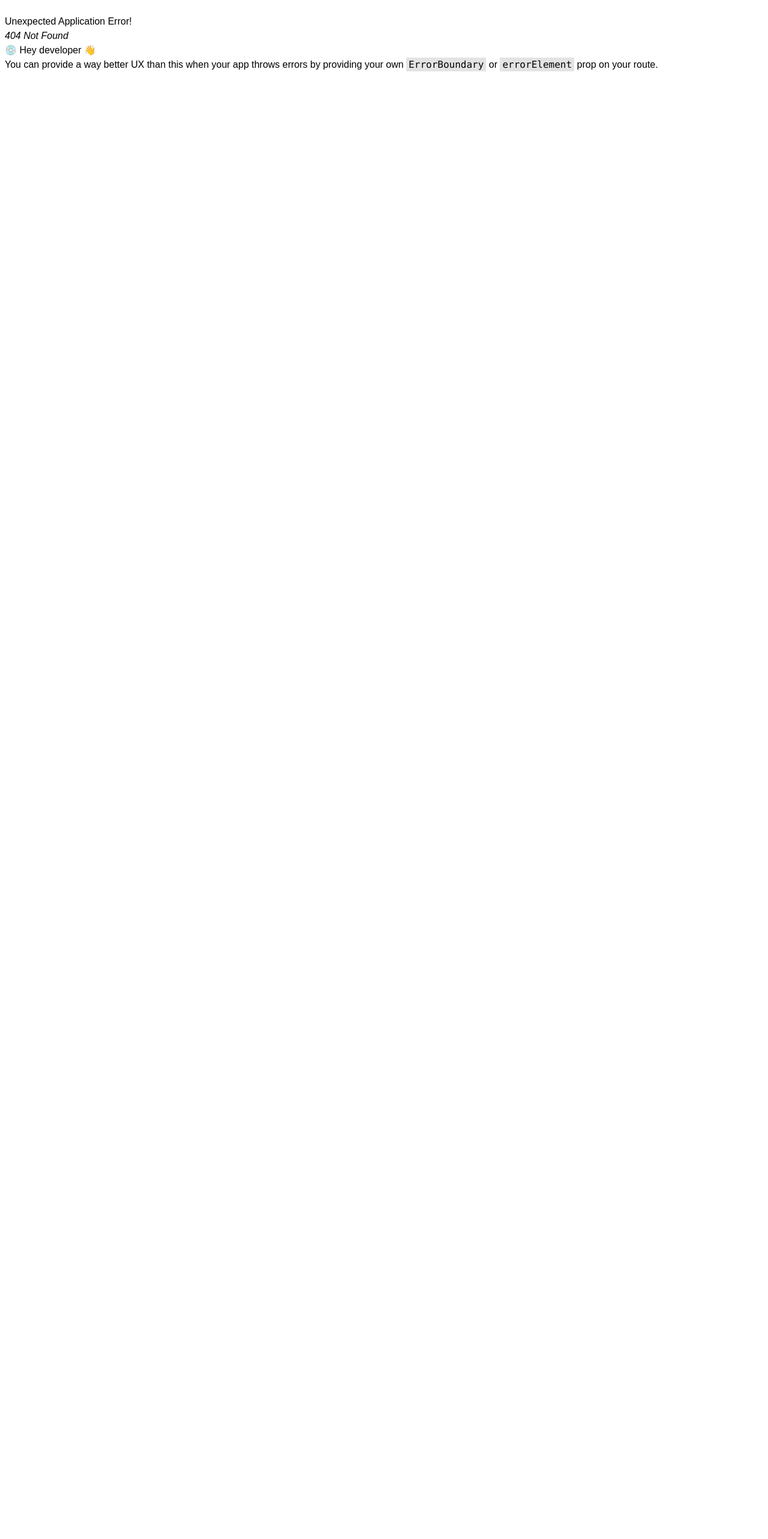
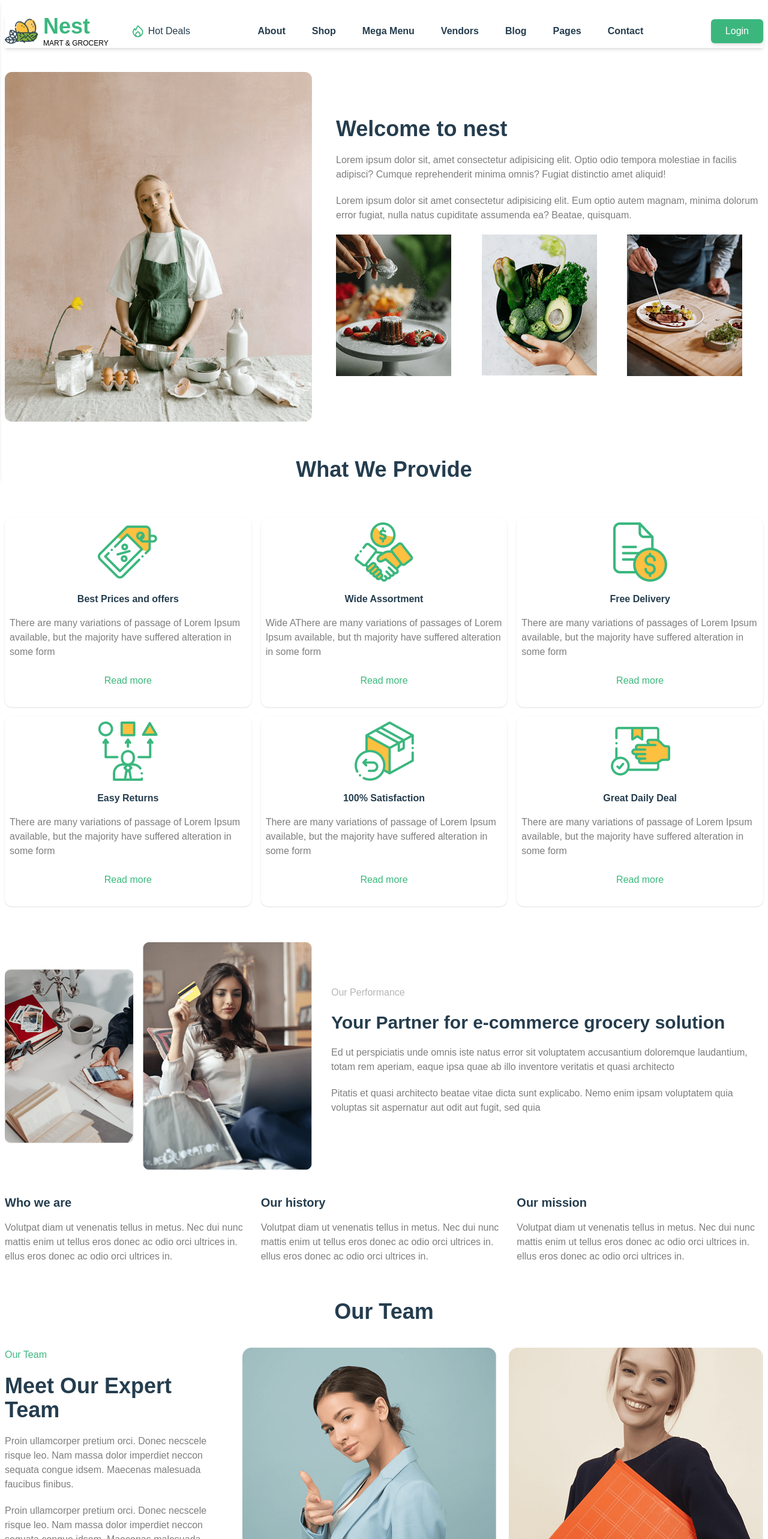
Before and after one commit to CseRashed/nest-mart, a React (Vite) app: page /about in a window 1280 px wide. Before the commit this address had no page. Shown: the top 2566 px of the page at 60% size. Before the commit the page ends 800 px from the top, so only its background shows below. Built offline with nearby package versions, Linux system fonts and the light colour scheme.

Commit message:
fixing path and route name and also deploy script

```diff
--- a/package.json
+++ b/package.json
@@ -1,10 +1,12 @@
 {
   "name": "nest_mart",
+  "homepage": "https://github.com/CseRashed/nest-mart",
   "private": true,
   "version": "0.0.0",
   "type": "module",
   "scripts": {
     "dev": "vite",
+    "deploy":"gh-pages -d dist",
     "build": "vite build",
     "lint": "eslint .",
     "preview": "vite preview"
@@ -27,6 +29,7 @@
     "eslint": "^9.36.0",
     "eslint-plugin-react-hooks": "^5.2.0",
     "eslint-plugin-react-refresh": "^0.4.22",
+    "gh-pages": "^6.3.0",
     "globals": "^16.4.0",
     "vite": "^7.1.7"
   }
--- a/src/Components/BlogPerformance/BlogPerformance.jsx
+++ b/src/Components/AboutPerformance/AboutPerformance.jsx
@@ -1,6 +1,6 @@
 import React from 'react'
 import img from '../../assets/about-5.png'
-export default function BlogPerformance() {
+export default function AboutPerformance() {
   return (
     <div className=' my-7 md:mt-10 lg:mt-15'>
       <div className='flex flex-col md:flex-row lg:flex-row gap-8 items-center'>
--- a/src/Components/BlogProvide/BlogProvide.jsx
+++ b/src/Components/AboutProvide/AboutProvide.jsx
@@ -5,7 +5,7 @@ import img3 from '../../assets/icon-3.png'
 import img4 from '../../assets/icon-4.png'
 import img5 from '../../assets/icon-5.png'
 import img6 from '../../assets/icon-6.png'
-export default function BlogProvide() {
+export default function AboutProvide() {
     const cart =[
         {img:`${img1}`,
         title:'Best Prices and offers',
--- a/src/Components/BlogTeam/BlogTeam.jsx
+++ b/src/Components/AboutTeam/AboutTeam.jsx
@@ -2,7 +2,7 @@ import React from 'react'
 import { FaFacebookF, FaInstagram, FaTwitter, FaYoutube } from 'react-icons/fa'
 import img1 from '../../assets/Main.png'
 import img2 from '../../assets/Main-1.png'
-export default function BlogTeam() {
+export default function AboutTeam() {
   return (
     <div className='mt-5 md:mt-1 lg:mt-15'>
       <h1 className='text-[#253D4E] font-bold text-2xl md:text-3xl lg:text-4xl text-center mb-5 md:mb-10 lg:mb-10'>Our Team</h1>
--- a/src/Components/BlogWelcome/BlogWelcome.jsx
+++ b/src/Components/AboutWelcome/AboutWelcome.jsx
@@ -3,7 +3,7 @@ import img1 from '../../assets/about_left.png'
 import img2 from '../../assets/about-1.png'
 import img3 from '../../assets/about-2.png'
 import img4 from '../../assets/about-3.png'
-export default function BlogWelcome() {
+export default function AboutWelcome() {
     const img =[
         <img src={img2} alt="" />,
         <img src={img3} alt="" />,
--- a/src/Pages/About/About.jsx
+++ b/src/Pages/About/About.jsx
@@ -0,0 +1,24 @@
+import React from 'react'
+import AboutWelcome from '../../Components/AboutWelcome/AboutWelcome'
+import AboutProvide from '../../Components/AboutProvide/AboutProvide'
+import AboutPerformance from '../../Components/AboutPerformance/AboutPerformance'
+import AboutTeam from '../../Components/AboutTeam/AboutTeam'
+// import BlogWelcome from '../../Components/AboutWelcome/AboutWelcome'
+// import BlogProvide from '../../Components/AboutProvide/AboutProvide'
+// import BlogPerformance from '../../Components/AboutPerformance/AboutPerformance'
+// import BlogTeam from '../../Components/AboutTeam/AboutTeam'
+
+export default function About() {
+  return (
+    <div>
+      {/* <AboutWelcome></BlogWelcome>
+      <BlogProvide></BlogProvide>
+      <BlogPerformance></BlogPerformance>
+      <BlogTeam></BlogTeam> */}
+      <AboutWelcome></AboutWelcome>
+      <AboutProvide></AboutProvide>
+      <AboutPerformance></AboutPerformance>
+      <AboutTeam></AboutTeam>
+    </div>
+  )
+}
--- a/src/Pages/Blog/Blog.jsx
+++ /dev/null
@@ -1,16 +0,0 @@
-import React from 'react'
-import BlogWelcome from '../../Components/BlogWelcome/BlogWelcome'
-import BlogProvide from '../../Components/BlogProvide/BlogProvide'
-import BlogPerformance from '../../Components/BlogPerformance/BlogPerformance'
-import BlogTeam from '../../Components/BlogTeam/BlogTeam'
-
-export default function Blog() {
-  return (
-    <div>
-      <BlogWelcome></BlogWelcome>
-      <BlogProvide></BlogProvide>
-      <BlogPerformance></BlogPerformance>
-      <BlogTeam></BlogTeam>
-    </div>
-  )
-}
--- a/vite.config.js
+++ b/vite.config.js
@@ -5,4 +5,5 @@ import tailwindcss from '@tailwindcss/vite'
 // https://vite.dev/config/
 export default defineConfig({
   plugins: [react(),tailwindcss()],
+  base:'/'
 })
```
Also changed, not shown: src/Router/Router.jsx (+4 -3 lines), 1 other file (tests, documents, lock files or other folders).
